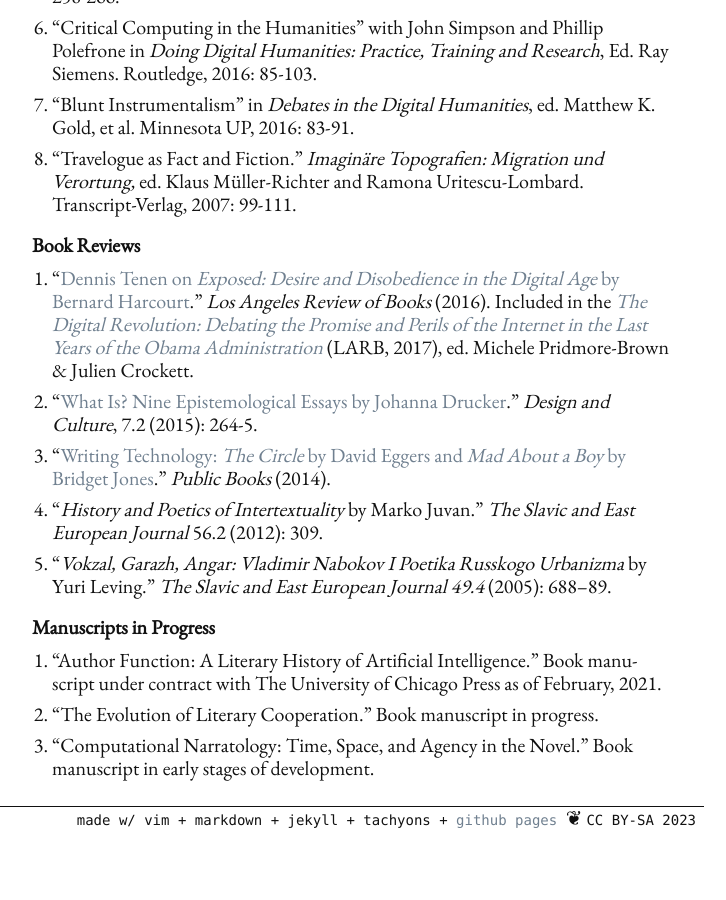
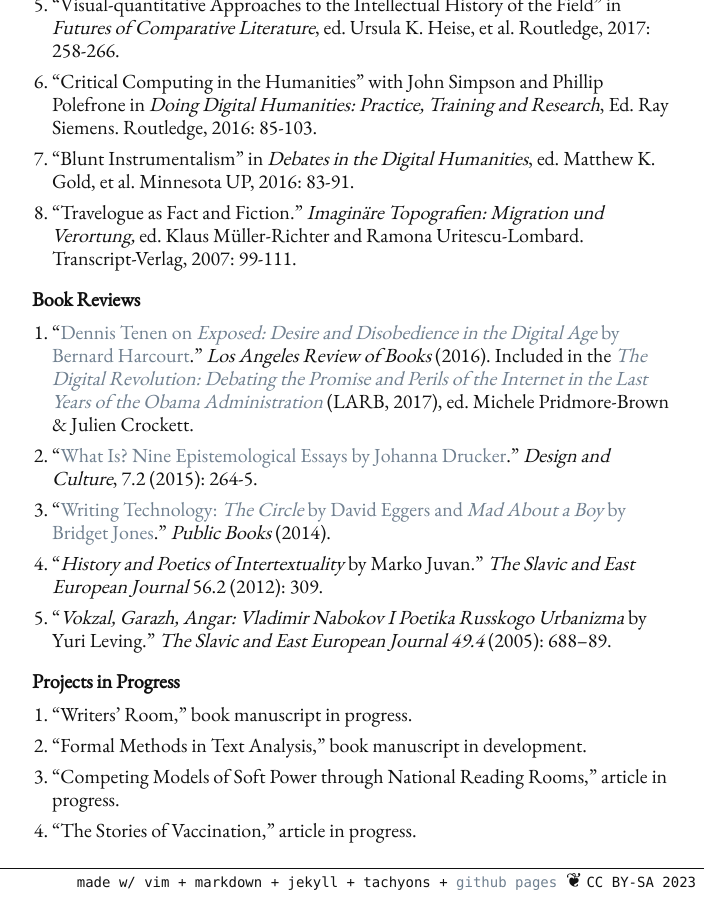
Before and after one commit to denten/denten.github.io, a Jekyll site: the page built from _pages/publications.md, in a window 1280 px wide and 900 px high, scrolled down 1103 px. Shown: the whole window, without its empty margins (288-1014 px from the left). Built offline with Jekyll 4.4.1, drawn with Linux system fonts in a browser that asks for light colours; nearby versions of some CDN libraries; before the commit the page ends 1941 px from its top, so only the background shows below that; some of the changed text lies outside the part shown.

Commit message:
update projects in progress

```diff
--- a/_includes/CV/04-publications.md
+++ b/_includes/CV/04-publications.md
@@ -82,10 +84,9 @@ Administration*](https://lareviewofbooks.org/article/los-angeles-review-of-books
 5. "*Vokzal, Garazh, Angar: Vladimir Nabokov I Poetika Russkogo Urbanizma* by
    Yuri Leving." *The Slavic and East European Journal 49.4* (2005): 688–89.
 
-### Manuscripts in Progress
+### Projects in Progress
 
-1. "Author Function: A Literary History of Artificial Intelligence." Book
-   manuscript under contract with The University of Chicago Press as of February, 2021.
-2. "The Evolution of Literary Cooperation." Book manuscript in progress.
-3. "Computational Narratology: Time, Space, and Agency in the Novel." Book manuscript in early
-    stages of development.
+1. "Writers' Room," book manuscript in progress.
+2. "Formal Methods in Text Analysis," book manuscript in development.
+3. "Competing Models of Soft Power through National Reading Rooms," article in progress.
+4. "The Stories of Vaccination," article in progress.
```
Also changed, not shown: other parts of _includes/CV/04-publications.md (+11 -9 lines).
